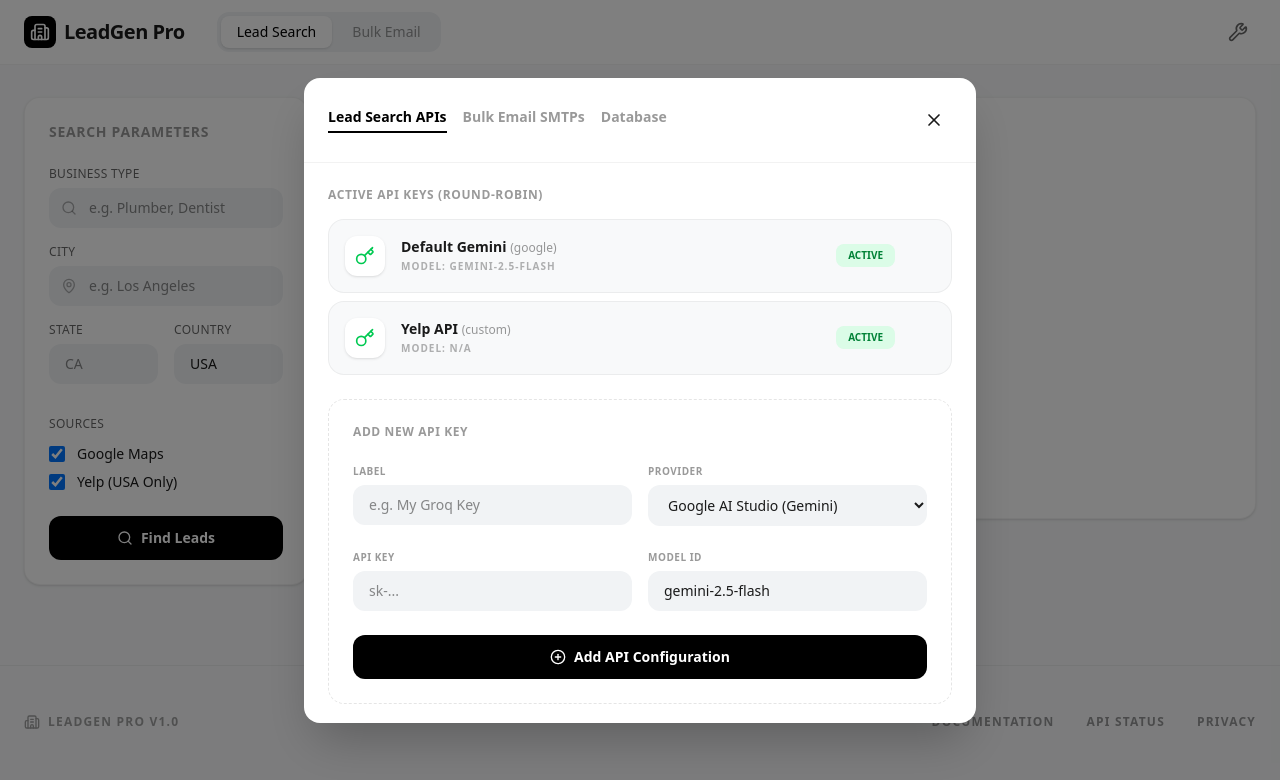
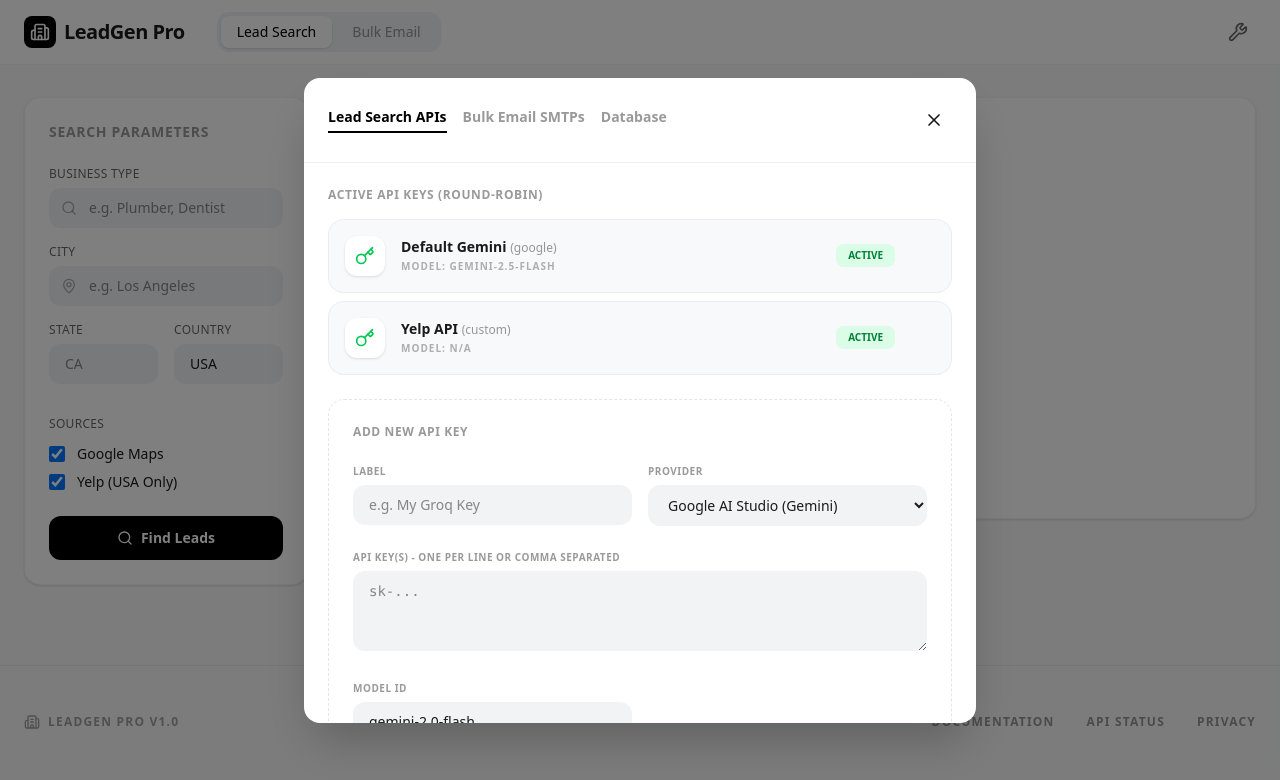
Before and after one commit to automationhubbd24-sys/leadGenV2, a React (Vite) app: page / in a window 1280 px wide. Both pictures are taken after a click on the button "Settings". Shown: the top 780 px of the page. Built offline with nearby package versions, Linux system fonts and the light colour scheme.

Commit message:
Add bulk API key input and update search check logic

```diff
--- a/src/App.tsx
+++ b/src/App.tsx
@@ -87,8 +87,13 @@ export default function App() {
     { id: 'default-yelp', provider: 'custom', label: 'Yelp API', key: '', model: '', isActive: true }
   ], 'apiConfigs');
 
-  const [newConfig, setNewConfig] = useState<Partial<APIKeyConfig>>({ provider: 'google', model: 'gemini-2.5-flash', isActive: true });
-  const [saveStatus, setSaveStatus] = useState<'idle' | 'saved'>('idle');
+  const [newConfig, setNewConfig] = useState<any>({
+    provider: 'google',
+    model: 'gemini-2.0-flash',
+    isActive: true,
+    label: '',
+    keys: ''
+  });
 
   const [isEnrichingAll, setIsEnrichingAll] = useState(false);
   const [lpm, setLpm] = useState(0); // Leads Per Minute
@@ -146,12 +151,28 @@ export default function App() {
   }, [job]);
 
   const handleAddConfig = () => {
-    if (newConfig.key && newConfig.label) {
-      setApiConfigs([...apiConfigs, {
-        ...newConfig as APIKeyConfig,
-        id: Date.now().toString(),
-      }]);
-      setNewConfig({ provider: 'google', model: 'gemini-2.5-flash', isActive: true });
+    if (newConfig.keys && newConfig.label) {
+      const keyList = newConfig.keys.split(/[\n,]+/).map((k: string) => k.trim()).filter((k: string) => k.length > 0);
+
+      const newConfigs = keyList.map((k, index) => ({
+        id: `${Date.now()}-${index}`,
+        provider: newConfig.provider,
+        model: newConfig.model,
+        label: keyList.length > 1 ? `${newConfig.label} ${index + 1}` : newConfig.label,
+        key: k,
+        isActive: true,
+        baseUrl: newConfig.baseUrl
+      }));
+
+      setApiConfigs([...apiConfigs, ...newConfigs]);
+      setNewConfig({
+        provider: newConfig.provider,
+        model: newConfig.model,
+        isActive: true,
+        label: '',
+        keys: '',
+        baseUrl: newConfig.baseUrl
+      });
     }
   };
 
@@ -264,17 +285,17 @@ export default function App() {
       return;
     }
 
-    const geminiConfig = apiConfigs.find(c => c.provider === 'google' && c.isActive && c.key);
-    const yelpConfig = apiConfigs.find(c => c.label.toLowerCase().includes('yelp') && c.isActive && c.key);
+    const geminiConfigs = apiConfigs.filter(c => c.provider === 'google' && c.isActive && c.key);
+    const yelpConfigs = apiConfigs.filter(c => c.label.toLowerCase().includes('yelp') && c.isActive && c.key);
 
-    if (sources.google && !geminiConfig) {
-      setError('Please provide and enable a Gemini API Key in settings to search Google Maps.');
+    if (sources.google && geminiConfigs.length === 0) {
+      setError('Google Maps এ সার্চ করার জন্য অন্তত একটি Gemini API Key প্রয়োজন (Settings এ গিয়ে অ্যাড করুন)। ইমেইল খোঁজার জন্য আপনি যেকোনো প্রোভাইডার ব্যবহার করতে পারেন।');
       setShowSettings(true);
       return;
     }
 
-    if (sources.yelp && !yelpConfig) {
-      setError('Please provide and enable a Yelp API Key in settings to search Yelp.');
+    if (sources.yelp && yelpConfigs.length === 0) {
+      setError('Yelp এ সার্চ করার জন্য অন্তত একটি Yelp API Key প্রয়োজন।');
       setShowSettings(true);
       return;
     }
@@ -287,7 +308,7 @@ export default function App() {
       const results: Lead[] = [];
 
       const searchPromises = [];
-      if (sources.google && geminiConfig) {
+      if (sources.google && geminiConfigs.length > 0) {
         searchPromises.push(searchGoogleMaps(
           params,
           apiConfigs,
@@ -302,13 +323,14 @@ export default function App() {
           }
         ));
       }
-      if (sources.yelp && yelpConfig) searchPromises.push(searchYelp(params, apiConfigs));
+      if (sources.yelp && yelpConfigs.length > 0) searchPromises.push(searchYelp(params, apiConfigs));
 
       const responses = await Promise.all(searchPromises);
-      if (sources.yelp && responses[responses.length - 1]) {
-        const yelpResults = responses[responses.length - 1];
+      const yelpResponse = sources.yelp && yelpConfigs.length > 0 ? responses[responses.length - 1] : null;
+
+      if (yelpResponse) {
         setLeads(prev => {
-          const uniqueLeads = yelpResults.filter(nl => !prev.some(pl => pl.name === nl.name));
+          const uniqueLeads = yelpResponse.filter((nl: Lead) => !prev.some(pl => pl.name === nl.name));
           return [...prev, ...uniqueLeads];
         });
       }
@@ -910,17 +932,19 @@ export default function App() {
                           </select>
                         </div>
                       </div>
-                      <div className="grid grid-cols-1 md:grid-cols-2 gap-4">
+                      <div className="grid grid-cols-1 gap-4">
                         <div>
-                          <label className="block text-[10px] font-bold text-black/40 mb-1.5 uppercase tracking-wider">API Key</label>
-                          <input
-                            type="password"
+                          <label className="block text-[10px] font-bold text-black/40 mb-1.5 uppercase tracking-wider">API Key(s) - One per line or comma separated</label>
+                          <textarea
                             placeholder="sk-..."
-                            className="w-full px-4 py-2.5 bg-[#F1F3F5] border-none rounded-xl text-sm focus:ring-2 focus:ring-black/5 transition-all"
-                            value={newConfig.key || ''}
-                            onChange={e => setNewConfig(c => ({ ...c, key: e.target.value }))}
+                            rows={3}
+                            className="w-full px-4 py-2.5 bg-[#F1F3F5] border-none rounded-xl text-sm focus:ring-2 focus:ring-black/5 transition-all font-mono"
+                            value={newConfig.keys || ''}
+                            onChange={e => setNewConfig(c => ({ ...c, keys: e.target.value }))}
                           />
                         </div>
+                      </div>
+                      <div className="grid grid-cols-1 md:grid-cols-2 gap-4">
                         <div>
                           <label className="block text-[10px] font-bold text-black/40 mb-1.5 uppercase tracking-wider">Model ID</label>
                           <input
@@ -930,7 +954,6 @@ export default function App() {
                             value={newConfig.model || ''}
                             onChange={e => setNewConfig(c => ({ ...c, model: e.target.value }))}
                           />
-                        </div>
                         </div>
                         {newConfig.provider === 'custom' && (
                           <div>
@@ -944,6 +967,7 @@ export default function App() {
                             />
                           </div>
                         )}
+                      </div>
                       <button
                         onClick={handleAddConfig}
                         className="w-full py-3 bg-black text-white rounded-xl text-sm font-bold hover:bg-black/80 transition-all flex items-center justify-center gap-2"
```
Lines whose indentation alone changed are shown as unchanged.
